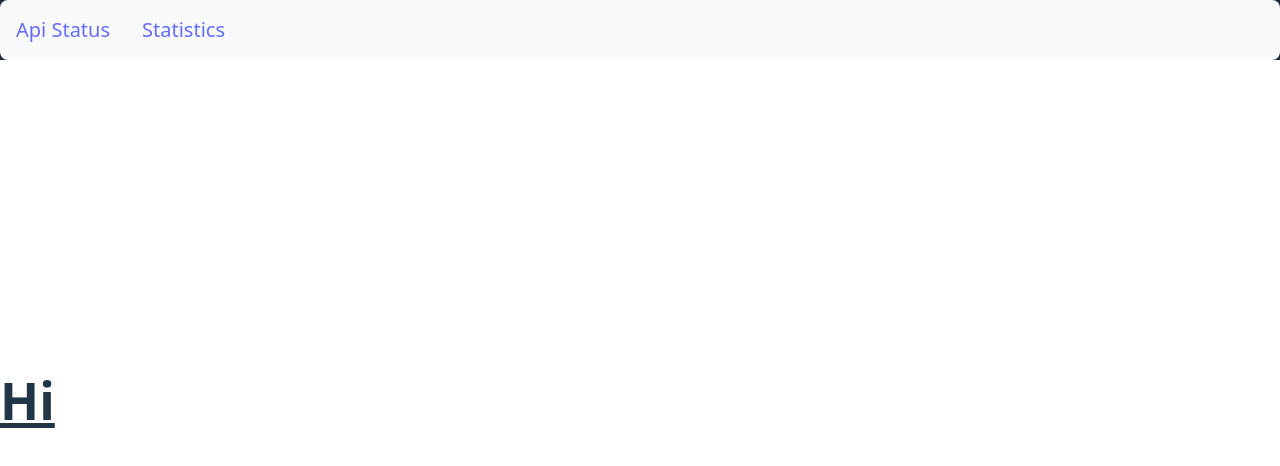
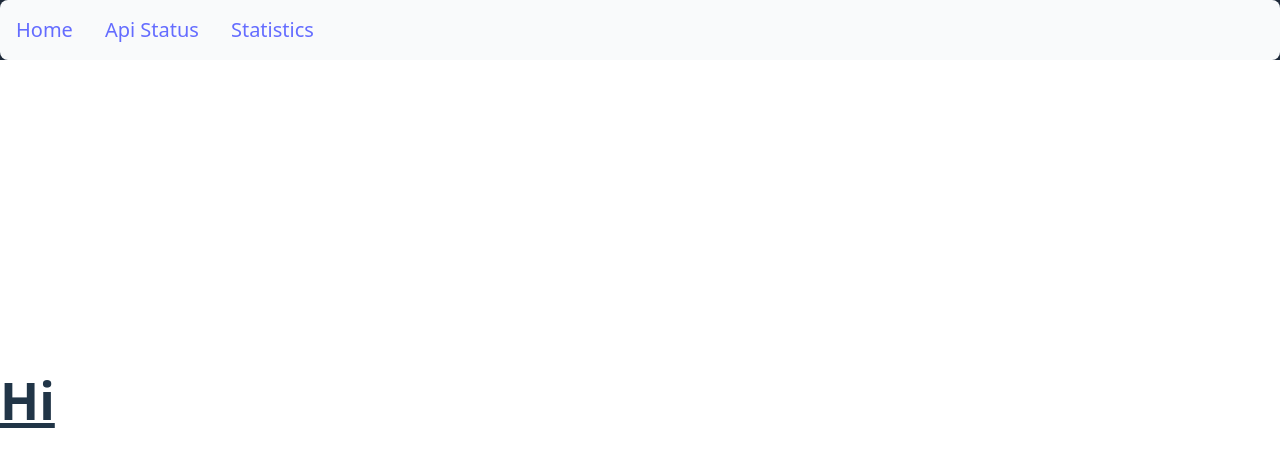
Before and after one commit to LegionnaireDevs/legionnaire, a React (Vite) app in the folder control-panel/: page / in a window 1280 px wide. Shown: the top 466 px of the page. Built offline with nearby package versions, Linux system fonts and the light colour scheme.

Commit message:
add home page to navbar

```diff
--- a/control-panel/src/components/Navbar.jsx
+++ b/control-panel/src/components/Navbar.jsx
@@ -6,6 +6,14 @@ export default function Navbar() {
   return (
     <nav className="bg-gray-800 border-gray-200 dark:bg-gray-900 fixed top-0 left-0 right-0 z-50">
         <ul className="flex flex-col p-6 md:p-4 mt-4 border border-gray-100 rounded-lg bg-gray-50 md:flex-row md:space-x-8 rtl:space-x-reverse md:mt-0 md:border-0 dark:bg-gray-800 md:dark:bg-gray-900 dark:border-gray-700 text-xl">
+        <li>
+          <Link
+            to="/"
+            className="block py-4 px-6 text-gray-900 rounded-sm hover:bg-gray-100 md:hover:bg-transparent md:border-0 md:hover:text-blue-700 md:p-0 dark:text-white md:dark:hover:text-blue-500 dark:hover:bg-gray-700 dark:hover:text-white md:dark:hover:bg-transparent"
+          >
+            Home
+          </Link>
+        </li>
         <li>
           <Link
             to="/api_status"
--- a/control-panel/src/pages/api_status.jsx
+++ b/control-panel/src/pages/api_status.jsx
@@ -26,7 +26,7 @@ export default function API_Status() {
 
   return (
     <div style={{ padding: 20, fontFamily: 'system-ui, Arial' }}>
-      <h1>Legionnaire Control Panel (Vite)</h1>
+      <h1>Legionnaire API Status</h1>
       <p>Status: <b style={{color: apiUp ? 'green' : 'crimson'}}>{apiUp ? 'API online' : 'API offline'}</b></p>
       <p>From Flask: <b>{hello}</b></p>
       <button onClick={add} style={{ padding: '8px 12px', borderRadius: 6 }}>Add 5 + 7</button>
```
